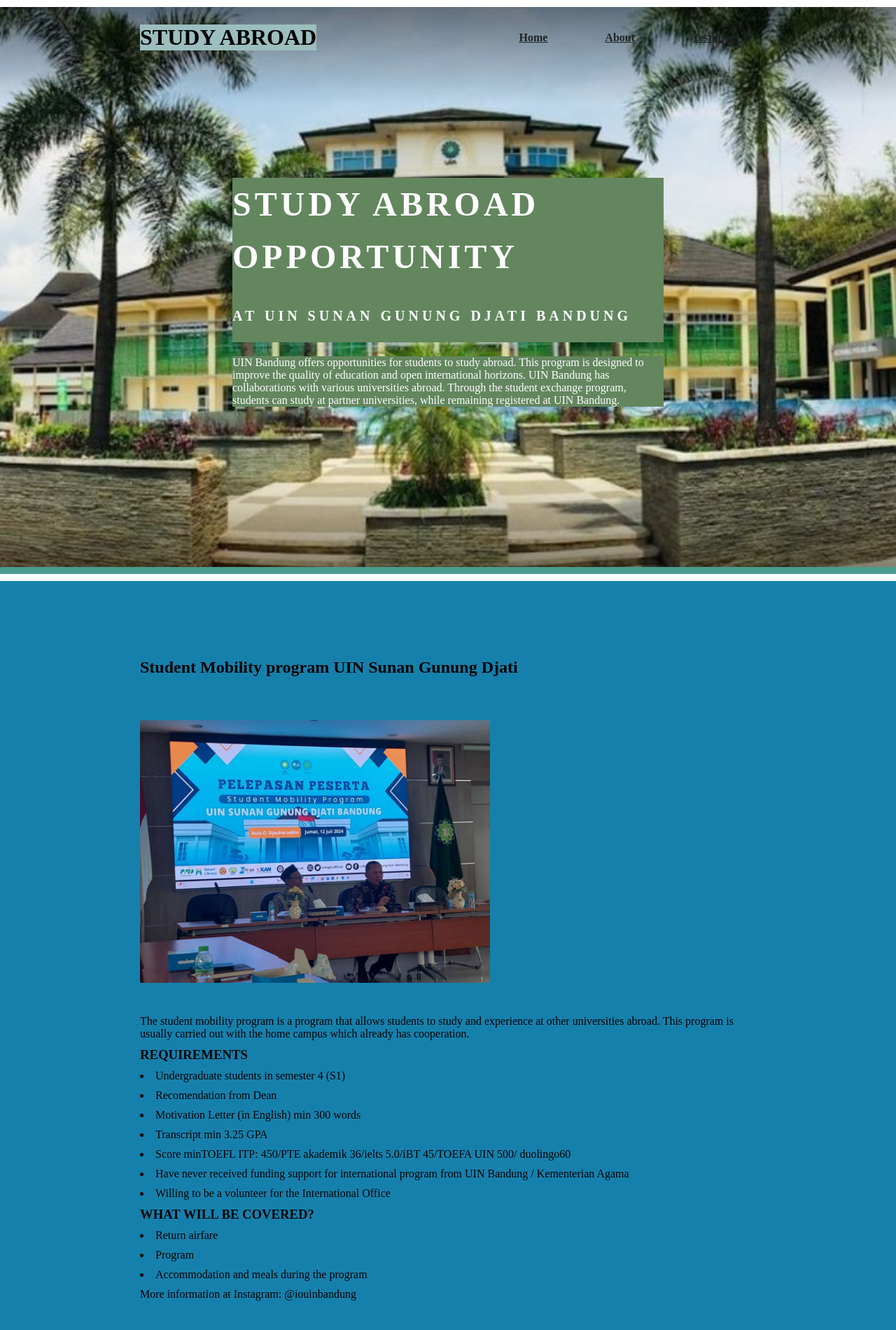
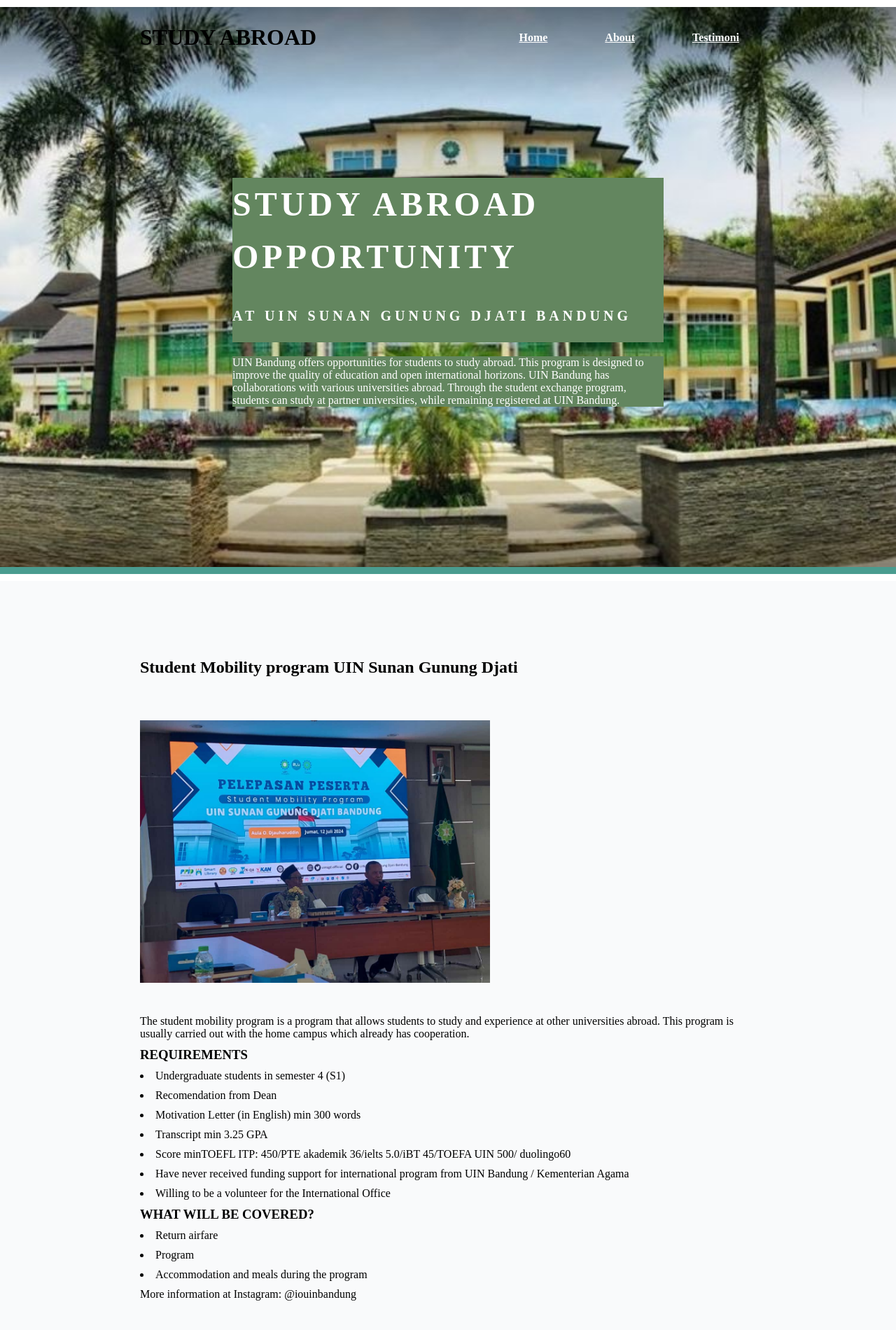
Before and after one commit to keyshaa20/Website-LMD, a plain HTML site: page index.html in a window 1280 px wide. Shown: the top 1900 px of the page at 70% size. Drawn offline with Linux system fonts and the light colour scheme.

Commit message:
change style

```diff
--- a/style.css
+++ b/style.css
@@ -26,7 +26,6 @@
     font-weight: 800;
     text-transform: uppercase;
     text-decoration: none;
-    background-color: #9cbebe;
 }
 
 header .navigation{
@@ -35,7 +34,7 @@
 
 header .navigation a{
     position: relative;
-    color: #1f2323;
+    color: #fdfefe;
     font-size: 1rem;
     font-weight: 500;
     padding: 0 1.5rem;
@@ -121,7 +120,7 @@
 }
 
 .About{
-    background: #1680AC;
+    background: #f9fafb;
 }
 
 .About .row{
@@ -210,6 +209,7 @@
         padding-right: 100px;
         height: 1200px;
         padding-left: 100px;
+        margin-top: 50px;
     }
 
     h1.heading {
```
